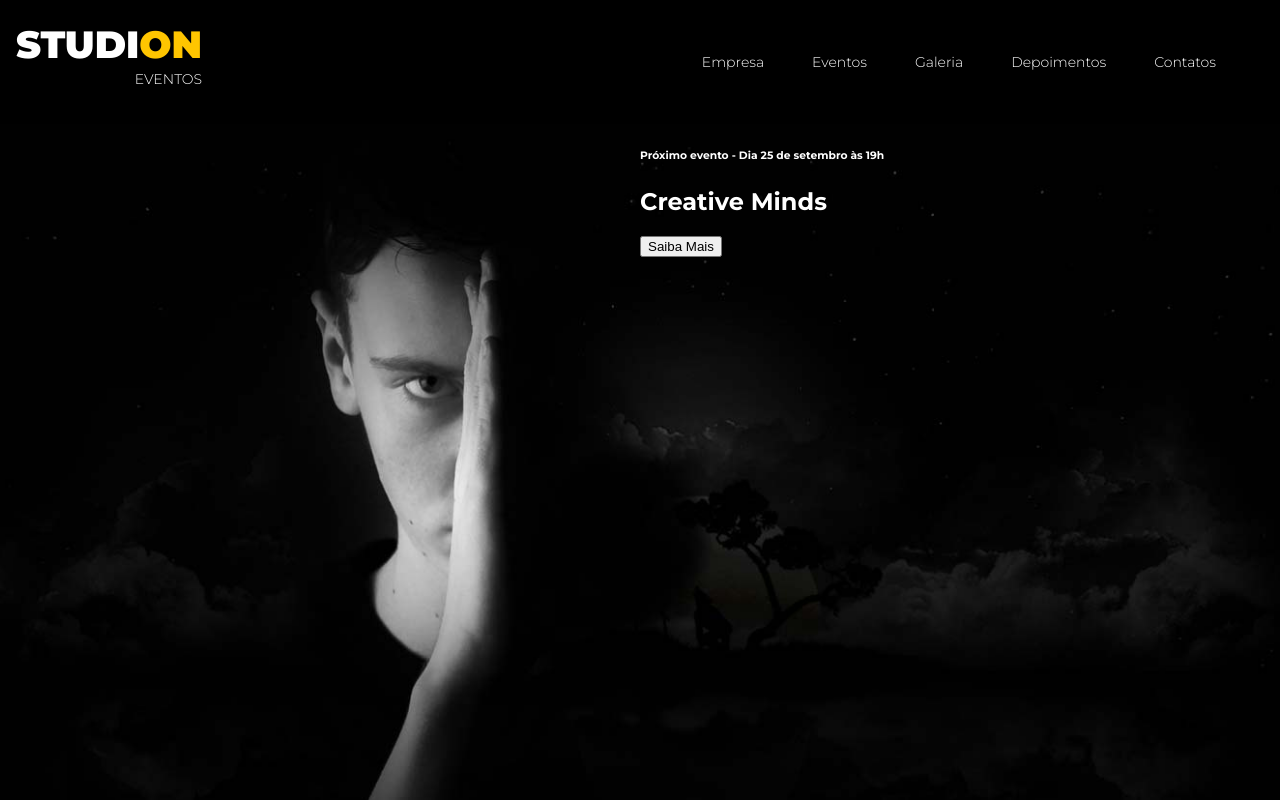
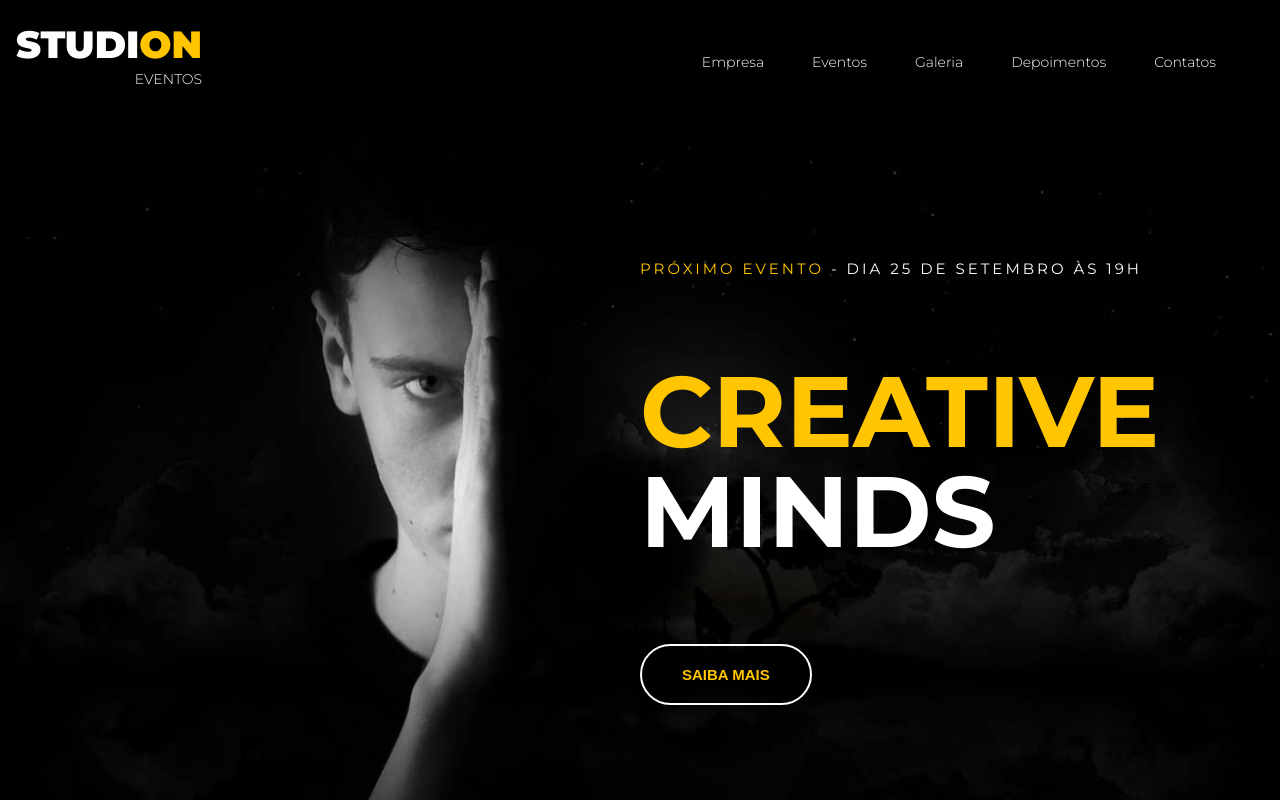
Before and after one commit to eduardoaraujogomes/studion, a website: page src/index.html in a window 1280 px wide. Shown: the top 802 px of the page. Drawn offline with Linux system fonts and the light colour scheme.

Commit message:
feat(button): Styling the button

```diff
--- a/src/index.html
+++ b/src/index.html
@@ -48,9 +48,9 @@
       <div class="slide">
         <img class="slide__background-image" src="./images/banner.jpg" alt="Studion Banner">
         <div class="slide__copy">
-          <h6><span>Próximo evento</span> - Dia 25 de setembro às 19h</h6>
-          <h2><span>Creative</span> Minds</h2>
-          <button>Saiba Mais</button>
+          <h6><span class="copy--primary">Próximo evento</span> - Dia 25 de setembro às 19h</h6>
+          <h2><span class="copy--primary">Creative</span> Minds</h2>
+          <button class="btn btn--slide">Saiba Mais</button>
         </div>
       </div>
     </div>
--- a/src/style.css
+++ b/src/style.css
@@ -96,6 +96,33 @@ ul {
 }
 .slide__copy {
   position: absolute;
-  top: 0;
+  top: 6.25rem;
   left: 50vw;
 }
+
+.slide__copy h6 {
+  font-size: .9375rem;   /* 15/16 */
+  font-weight: 400;
+  text-transform: uppercase;
+  letter-spacing: 0.1875rem; /* espacamento entra as letras (kerning) */
+}
+
+.slide__copy h2 {
+  font-size: 6.25rem;
+  text-transform: uppercase;
+  line-height: 6.25rem;
+}
+
+.slide__copy h2 span {
+  display: block;
+}
+.btn {
+  padding: 1.25rem 2.5rem;
+  border: .125rem solid #FFF;
+  border-radius: 5rem;
+  color: var(--color-primary);
+  background: unset; /* reseta tudo e deixa sem estilo nenhum */
+  font-size: .9375rem;
+  font-weight: 700;
+  text-transform: uppercase;
+}
```
